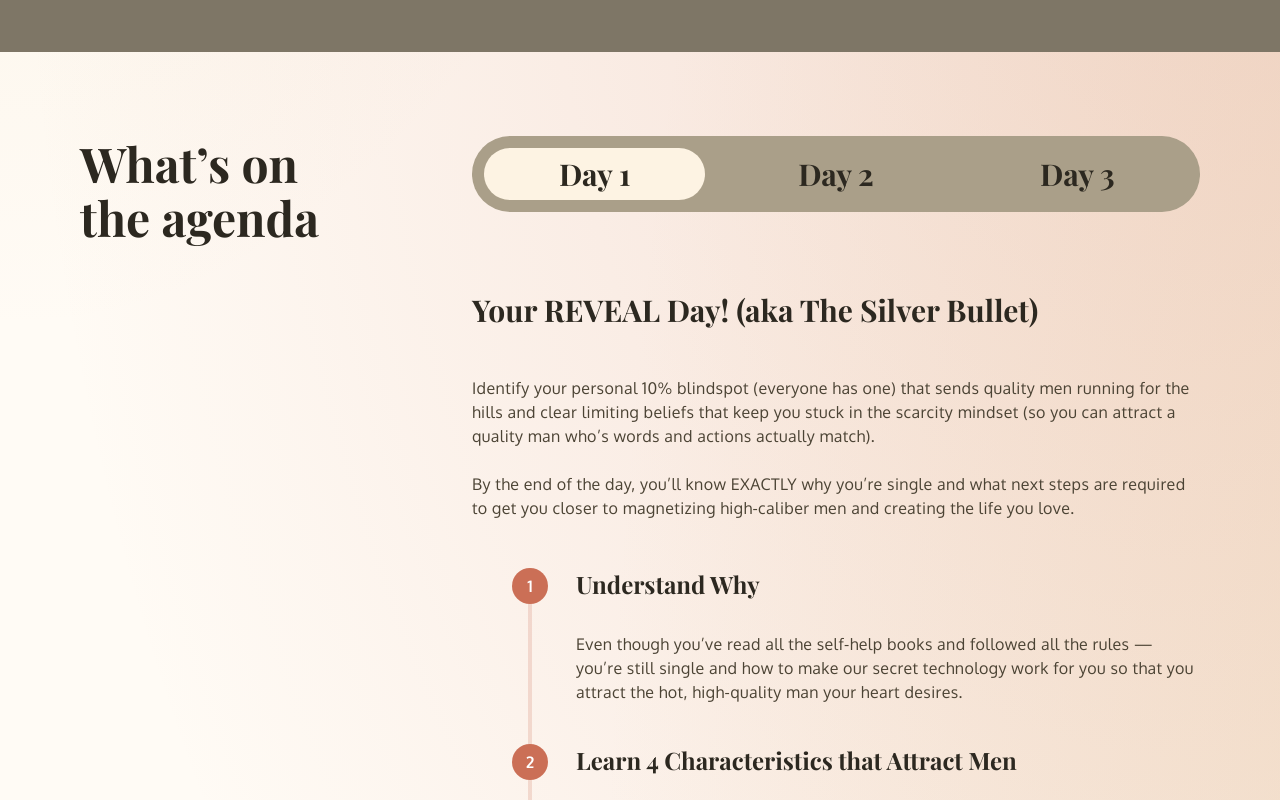
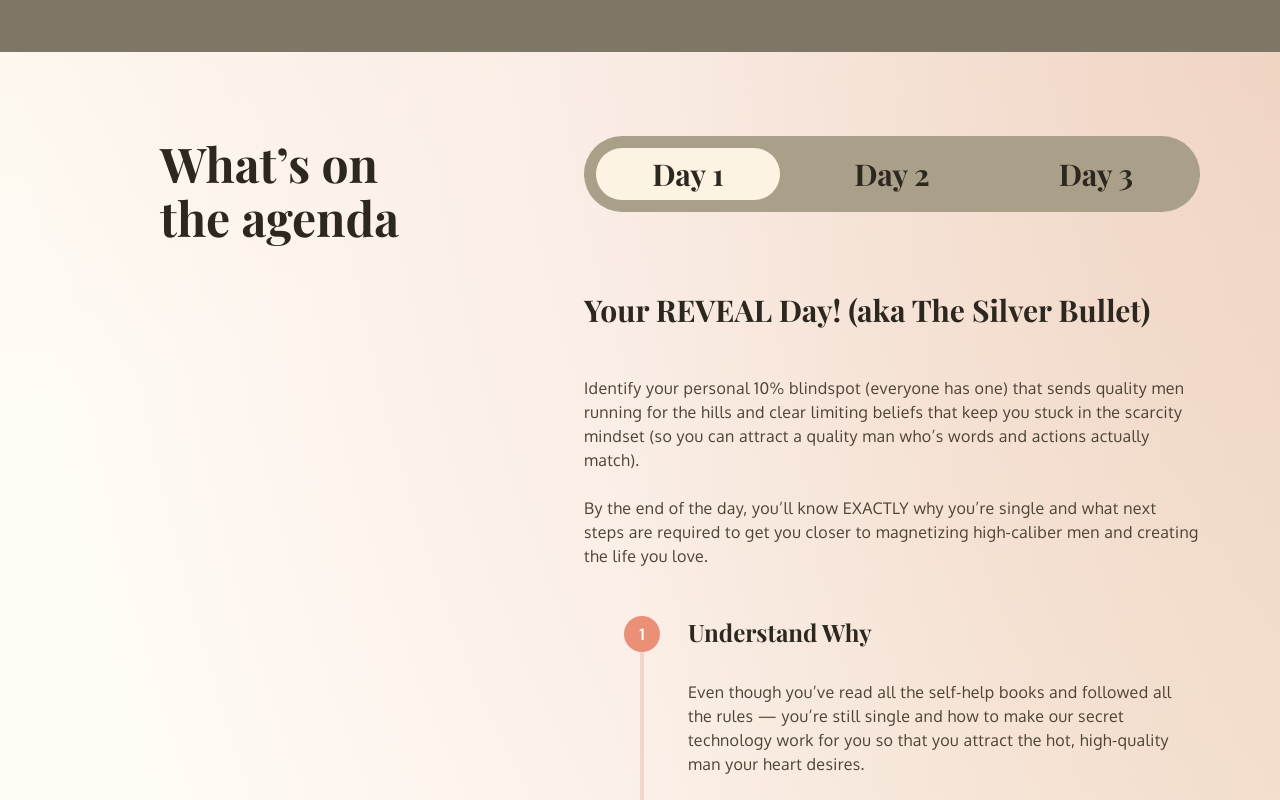
Before and after one commit to nerwinalamas/test_project, a React (Vite) app: page / in a window 1280 px wide. Shown: the part 3380-4180 px from the top of the page. Built offline with nearby package versions, Linux system fonts and the light colour scheme; the HTML template or start-up script is replaced by a standard one; a web font is replaced by a local one.

Commit message:
style: fix alignment of agenda section

```diff
--- a/src/components/Agenda.jsx
+++ b/src/components/Agenda.jsx
@@ -6,7 +6,7 @@ const Agenda = () => {
 
 	return (
 		<div className="flex flex-col items-center gap-14 font-playfairDisplay md:w-96 lg:w-full lg:flex-row lg:justify-between lg:items-start text-customDarkerBlack">
-			<h1 className="w-48 h-24 text-4xl text-center font-bold lg:text-5xl lg:w-72 lg:text-start lg:leading-[1.13]">
+			<h1 className="w-48 h-24 text-4xl text-center font-bold lg:text-5xl lg:w-72 lg:text-start lg:mx-auto lg:leading-[1.13]">
 				What’s on the agenda
 			</h1>
 			{/* FOR SMALLER SCREENS ONLY */}
@@ -37,7 +37,7 @@ const Agenda = () => {
 				</p>
 			</div>
 
-			<div className="lg:w-[65%]">
+			<div className="lg:w-[55%]">
 				{/* FOR LARGE SCREEN AND UP */}
 				<div className="hidden lg:w-full lg:rounded-full lg:p-3 lg:flex lg:gap-5 lg:items-center lg:bg-customLightGray">
 					<p
@@ -91,7 +91,7 @@ const Agenda = () => {
 						<ul className="relative border-s-4 border-customOrange border-opacity-20 font-oxygen">
 							{agendasData.map((data, index) => (
 								<li className="mb-10 ms-11" key={index}>
-									<span className="absolute flex items-center justify-center w-9 h-9 bg-customOrange text-customWhite rounded-full -start-5">
+									<span className="absolute flex items-center justify-center w-9 h-9 bg-customOrangeVariant text-customWhite rounded-full -start-5">
 										<p className="text-base font-bold">
 											{data.step}
 										</p>
```
